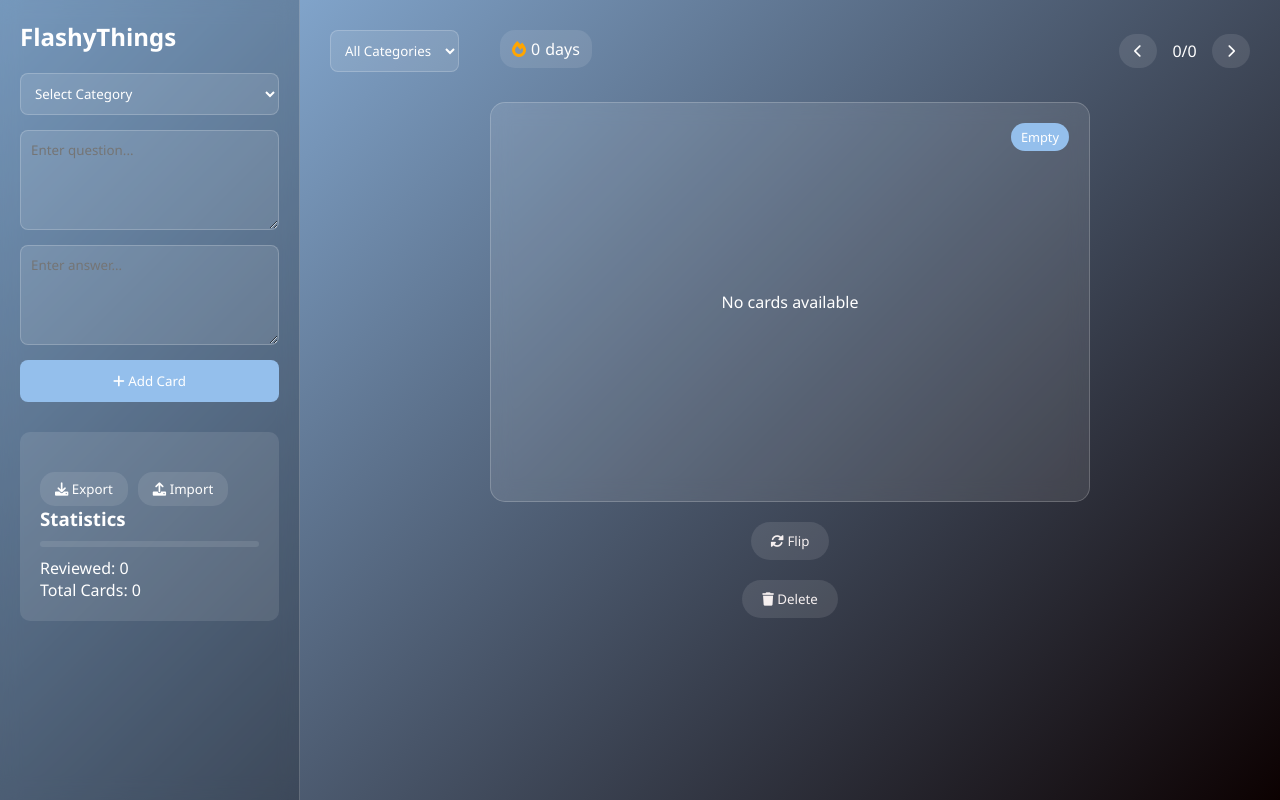
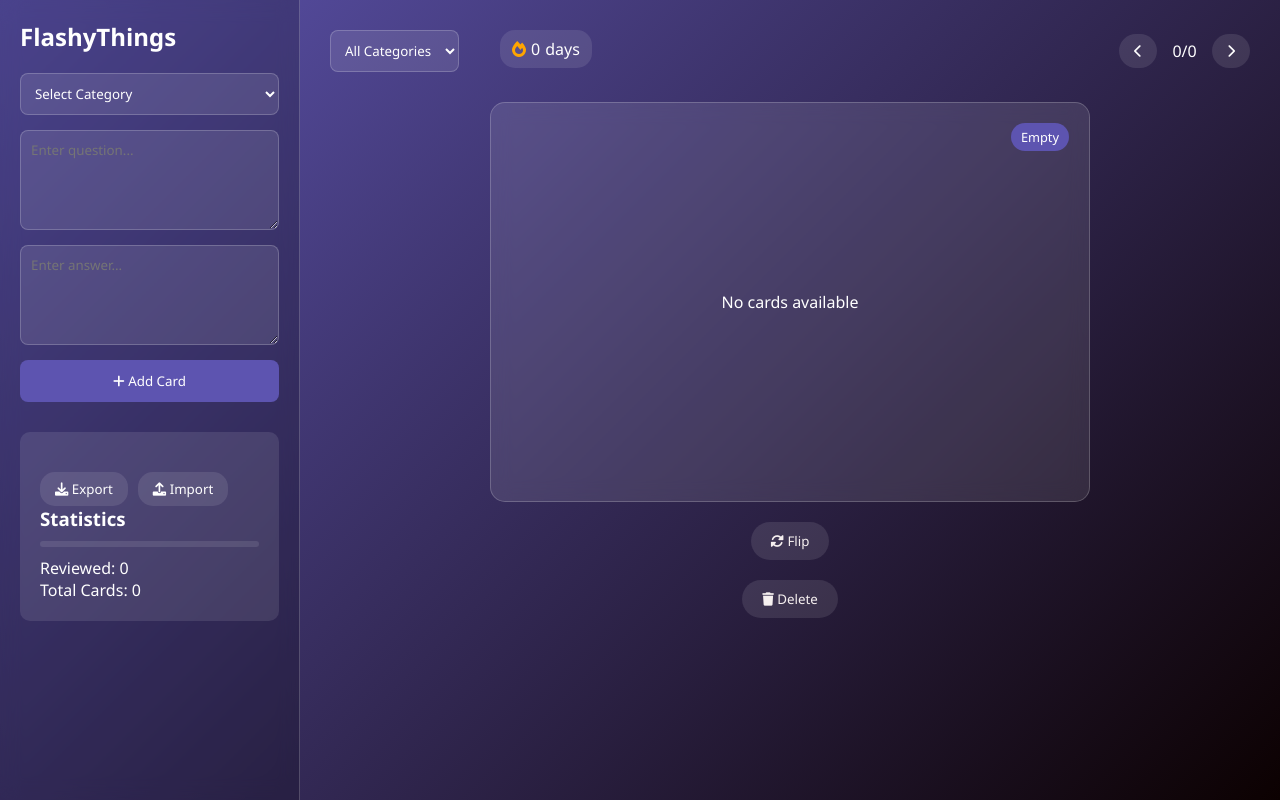
Before and after one commit to Jivan052/Web-2.0, a plain HTML site: page FlashiThings/index.html in a window 1280 px wide. Drawn offline with Linux system fonts and the light colour scheme.

Commit message:
Update style.css

```diff
--- a/FlashiThings/style.css
+++ b/FlashiThings/style.css
@@ -1,6 +1,6 @@
 /* style.css */
 :root {
-    --primary: #94bfec;
+    --primary:  #5d54b0;
     --secondary: #0c0101;
     --dark: #2c3e50;
     --light: #ecf0f1;
```
